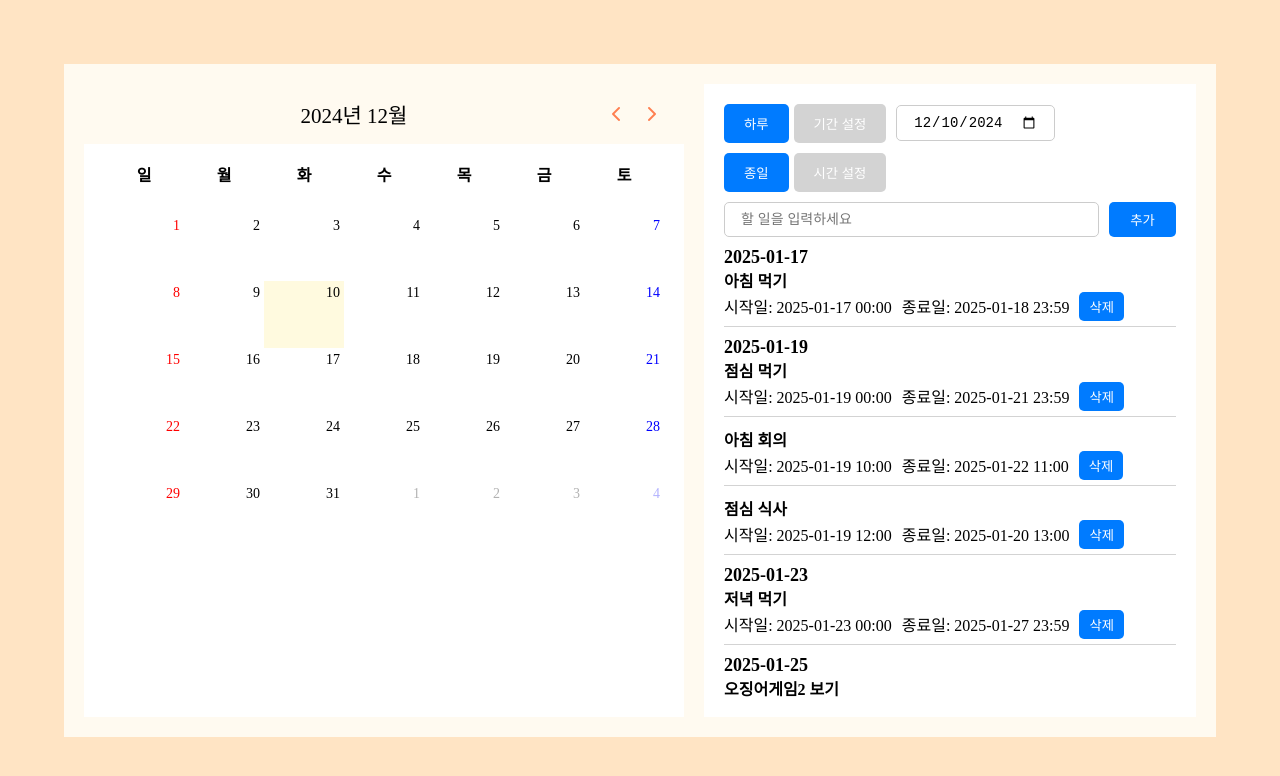
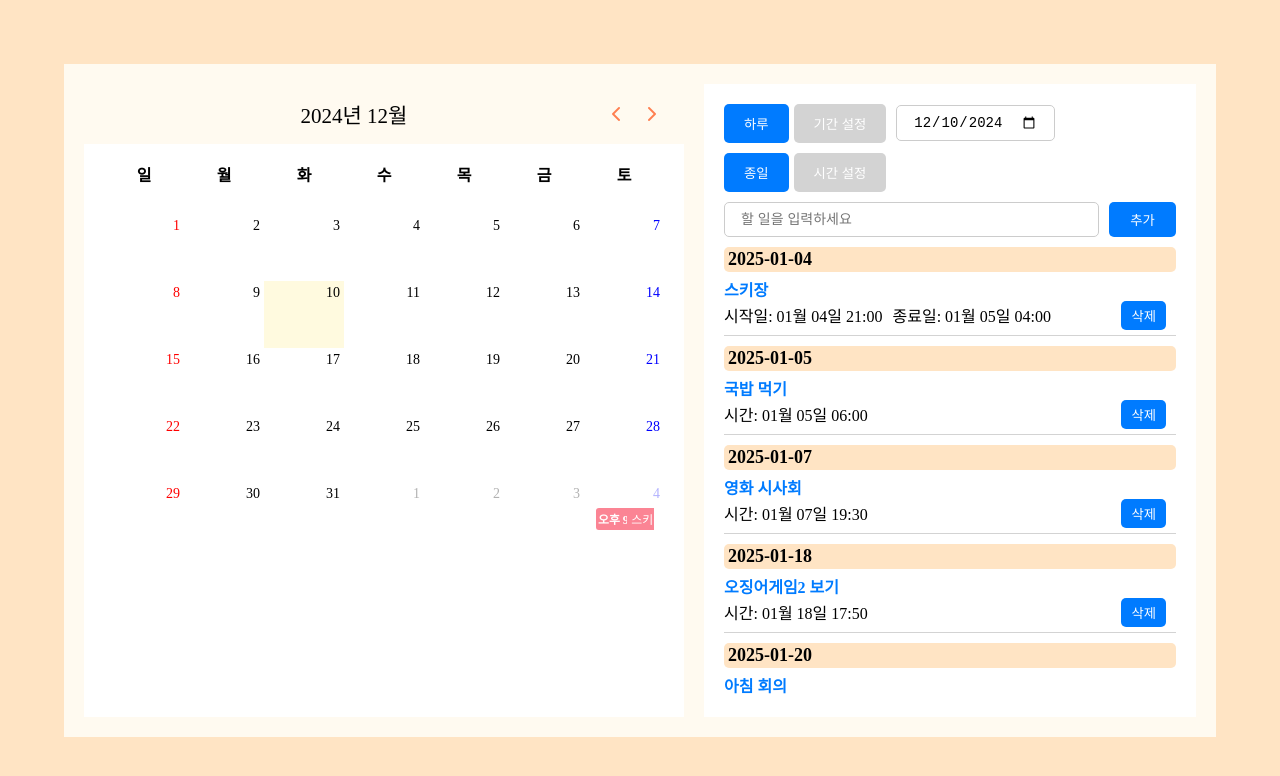
Before and after one commit to woo-dev-log/turtlelist, a Next.js app in the folder front/: page / in a window 1280 px wide. Shown: the top 776 px of the page. Built offline with nearby package versions, Linux system fonts and the light colour scheme.

Commit message:
날짜 표기 방법 변경 및 스타일 수정

```diff
--- a/front/src/app/calendar/Calendar.tsx
+++ b/front/src/app/calendar/Calendar.tsx
@@ -26,7 +26,7 @@ const CalendarPage = () => {
         task.end && task.end !== task.start
           ? `${task.end}${task.time ? `T${task.time}` : 'T23:59:59'}`
           : `${task.start}${task.time ? `T${task.time}` : 'T23:59:59'}`,
-      color: '#84b6fb',
+      color: task.time ? '#3788d8' : '#fb8494'
     };
 
     addList(newList.title, newList.start, newList.end, newList.color);
--- a/front/src/app/layout.tsx
+++ b/front/src/app/layout.tsx
@@ -3,8 +3,8 @@ import "@/styles/globals.scss";
 import Sidebar from "./components/sidebar/Sidebar";
 
 export const metadata: Metadata = {
-  title: "Create Next App",
-  description: "Generated by create next app",
+  title: "Turtle List",
+  description: "Turtle List",
 };
 
 export default function RootLayout({ children }: Readonly<{ children: React.ReactNode }>) {
--- a/front/src/app/task/TaskList.tsx
+++ b/front/src/app/task/TaskList.tsx
@@ -32,11 +32,12 @@ export default function TaskList() {
                         <div key={event.id} className={styles.listContainer}>
                             <div className={styles.listTitle}>{event.title}</div>
                             <div className={styles.listDate}>
-                                <p>시작일: {formatTime(new Date(event.start))}</p>
-                                {event.end && <p>종료일: {formatTime(new Date(event.end))}</p>}
-                                {/* <p>시작일: {event.start.includes('T') ? formatTime(new Date(event.start)) : event.start}</p>
-                                {event.end && <p>종료일: {event.end.includes('T') ? formatTime(new Date(event.end)) : event.end}</p>} */}
-                                {event.time && <p>시간: {formatTime(new Date(event.time))}</p>}
+                                {event.end
+                                    ? <>
+                                        <p>시작일: {formatTime(new Date(event.start))}</p>
+                                        <p>종료일: {formatTime(new Date(event.end))}</p>
+                                    </>
+                                    : <p>시간: {formatTime(new Date(event.start))}</p>}
                                 <button onClick={() => deleteList(event.id ? event.id : "0")} className={styles.deleteButton}>
                                     삭제
                                 </button>
--- a/front/src/app/task/tasklist.module.scss
+++ b/front/src/app/task/tasklist.module.scss
@@ -5,6 +5,10 @@
 .dateHeader {
     font-weight: bold;
     font-size: 18px;
+    border-radius: 5px;
+    padding: 2px 4px;
+    margin-bottom: 5px;
+    background-color: bisque;
 }
 
 .listContainer {
@@ -14,6 +18,7 @@
 
 .listTitle {
     font-weight: bold;
+    color: #007bff;
 }
 
 .listDate {
@@ -30,6 +35,8 @@
     color: white;
     border: none;
     cursor: pointer;
+    margin-left: auto;
+    margin-right: 10px;
 }
 
 .deleteButton:hover {
@@ -48,4 +55,8 @@
     .listDate {
         display: block;
     }
+
+    .deleteButton {
+        font-size: 12px;
+    }
 }
--- a/front/src/store/listStore.ts
+++ b/front/src/store/listStore.ts
@@ -9,12 +9,12 @@ interface ListState {
 
 const useListStore = create<ListState>((set) => ({
     todos: [
-        { id: "1", title: '아침 먹기', start: '2025-01-17T00:00:00', end: '2025-01-18T23:59:59', color: '#fb8494' },
-        { id: "2", title: '점심 먹기', start: '2025-01-19T00:00:00', end: '2025-01-21T23:59:59', color: '#fb8494' },
-        { id: "3", title: '저녁 먹기', start: '2025-01-23T00:00:00', end: '2025-01-27T23:59:59', color: '#fb8494' },
-        { id: "4", title: '아침 회의', start: '2025-01-19T10:00:00', end: '2025-01-22T11:00:00' },
-        { id: "5", title: '점심 식사', start: '2025-01-19T12:00:00', end: '2025-01-20T13:00:00' },
-        { id: "6", title: '오징어게임2 보기', start: '2025-01-25T17:50:00' },
+        { id: "1", title: '스키장', start: '2025-01-04T21:00:00', end: '2025-01-05T04:00:00', color: '#fb8494' },
+        { id: "2", title: '국밥 먹기', start: '2025-01-05T06:00:00' },
+        { id: "3", title: '영화 시사회', start: '2025-01-07T19:30:00' },
+        { id: "4", title: '아침 회의', start: '2025-01-20T10:00:00'},
+        { id: "5", title: 'WBS 작성', start: '2025-01-20T10:00:00', end: '2025-01-21T12:00:00' },
+        { id: "6", title: '오징어게임2 보기', start: '2025-01-18T17:50:00' },
     ],
 
     addList: (title, start, end = '', color = '#ffffff') =>
--- a/front/src/utils/dateutils.ts
+++ b/front/src/utils/dateutils.ts
@@ -30,5 +30,5 @@ export const formatTime = (date: Date) => {
     const day = String(date.getDate()).padStart(2, '0');
     const hours = String(date.getHours()).padStart(2, '0');
     const minutes = String(date.getMinutes()).padStart(2, '0');
-    return `${year}-${month}-${day} ${hours}:${minutes}`;
+    return `${month}월 ${day}일 ${hours}:${minutes}`;
 };
```
Also changed, not shown: 1 other file (tests, documents, lock files or other folders).
